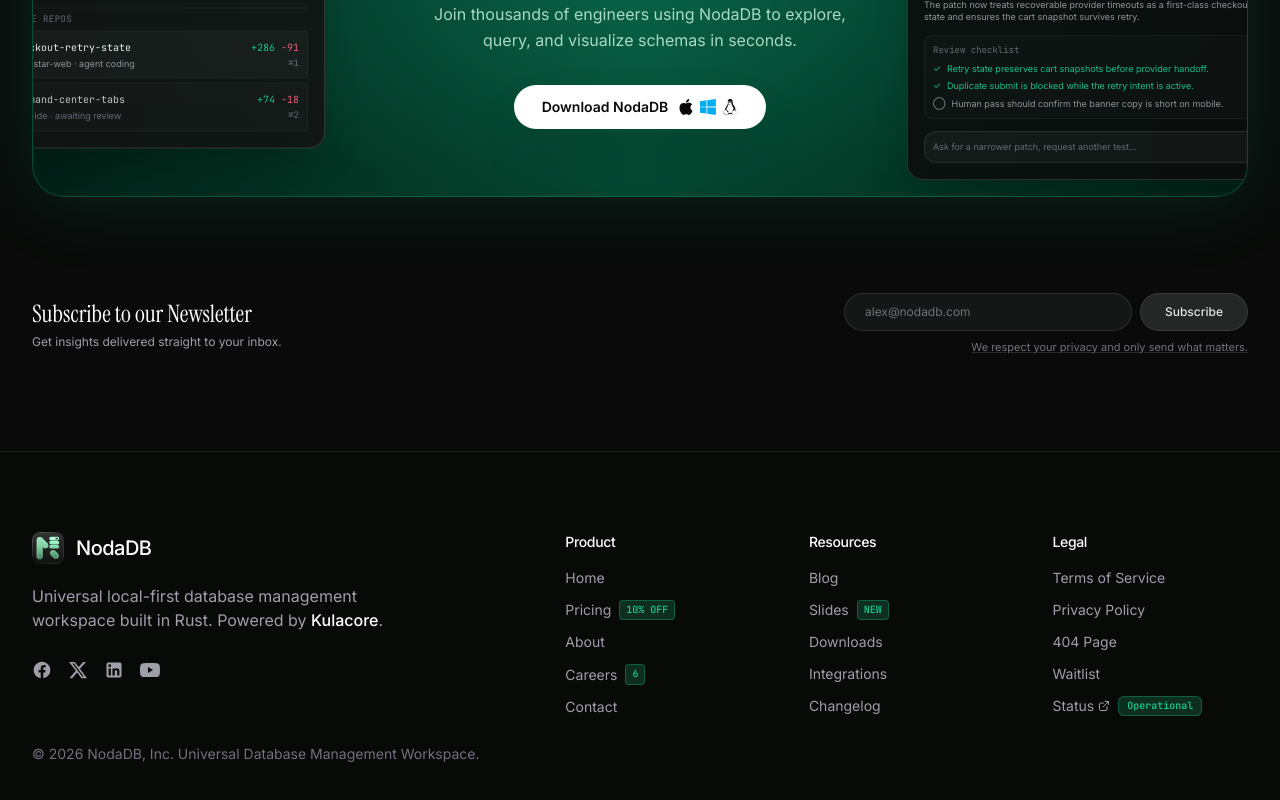
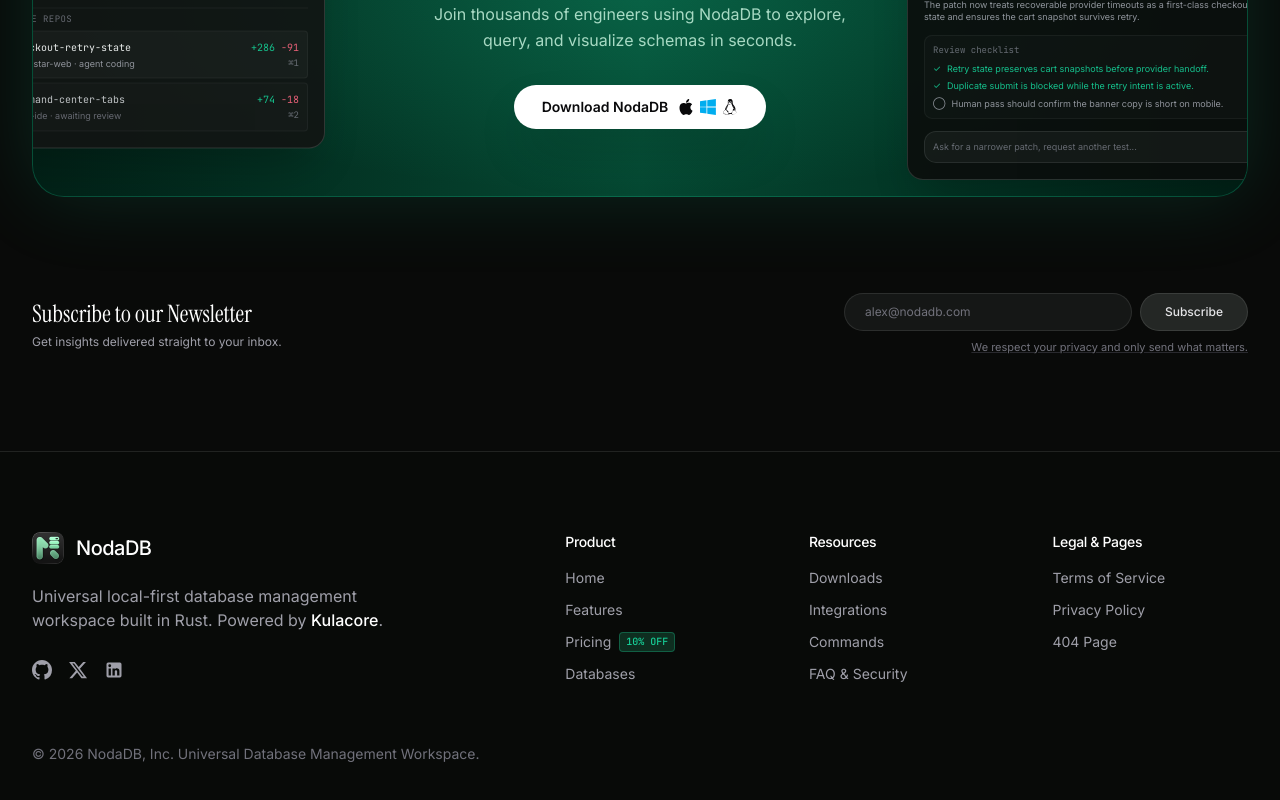
Before and after one commit to ElvinEga/NodaDB_Landing, a Next.js app: page / in a window 1280 px wide. Shown: the part 10057-10857 px from the top of the page. Built offline with nearby package versions, Linux system fonts and the light colour scheme.

Commit message:
Update footer links and social media icons
Update footer navigation links and social media icons to point to active
pages and external platforms

```diff
--- a/components/Footer.tsx
+++ b/components/Footer.tsx
@@ -32,30 +32,23 @@
 
               {/* Social Icons Row */}
               <div className="flex items-center gap-4 text-zinc-400 pt-2">
-                {/* Facebook */}
-                <a href="#" className="hover:text-white transition-colors" aria-label="Facebook">
+                {/* GitHub */}
+                <a href="https://github.com/ElvinEga/NodaDB" target="_blank" rel="noopener noreferrer" className="hover:text-white transition-colors" aria-label="GitHub">
                   <svg className="w-5 h-5" fill="currentColor" viewBox="0 0 24 24">
-                    <path d="M22 12c0-5.523-4.477-10-10-10S2 6.477 2 12c0 4.991 3.657 9.128 8.438 9.878v-6.987h-2.54V12h2.54V9.797c0-2.506 1.492-3.89 3.777-3.89 1.094 0 2.238.195 2.238.195v2.46h-1.26c-1.243 0-1.63.771-1.63 1.562V12h2.773l-.443 2.891h-2.33v6.988C18.343 21.128 22 16.991 22 12z" />
+                    <path d="M12 0C5.37 0 0 5.37 0 12c0 5.31 3.435 9.795 8.205 11.385.6.105.825-.255.825-.57 0-.285-.015-1.23-.015-2.235-3.015.555-3.795-.735-4.035-1.41-.135-.345-.72-1.41-1.23-1.695-.42-.225-1.02-.78-.015-.795.945-.015 1.62.87 1.845 1.23 1.08 1.815 2.805 1.305 3.495.99.105-.78.42-1.305.765-1.605-2.67-.3-5.46-1.335-5.46-5.925 0-1.305.465-2.385 1.23-3.225-.12-.3-.54-1.53.12-3.18 0 0 1.005-.315 3.3 1.23.96-.27 1.98-.405 3-.405s2.04.135 3 .405c2.295-1.56 3.3-1.23 3.3-1.23.66 1.65.24 2.88.12 3.18.765.84 1.23 1.905 1.23 3.225 0 4.605-2.805 5.625-5.475 5.925.435.375.81 1.095.81 2.22 0 1.605-.015 2.895-.015 3.3 0 .315.225.69.825.57A12.02 12.02 0 0024 12c0-6.63-5.37-12-12-12z" />
                   </svg>
                 </a>
                 {/* X / Twitter */}
-                <a href="#" className="hover:text-white transition-colors" aria-label="X">
+                <a href="https://x.com/NodaDB" target="_blank" rel="noopener noreferrer" className="hover:text-white transition-colors" aria-label="X">
                   <svg className="w-5 h-5" fill="currentColor" viewBox="0 0 24 24">
                     <path d="M18.244 2.25h3.308l-7.227 8.26 8.502 11.24H16.17l-5.214-6.817L4.99 21.75H1.68l7.73-8.835L1.254 2.25H8.08l4.713 6.231zm-1.161 17.52h1.833L7.084 4.126H5.117z" />
                   </svg>
                 </a>
 
                 {/* LinkedIn */}
-                <a href="#" className="hover:text-white transition-colors" aria-label="LinkedIn">
+                <a href="https://linkedin.com/company/nodadb" target="_blank" rel="noopener noreferrer" className="hover:text-white transition-colors" aria-label="LinkedIn">
                   <svg className="w-5 h-5" fill="currentColor" viewBox="0 0 24 24">
                     <path d="M19 3a2 2 0 0 1 2 2v14a2 2 0 0 1-2 2H5a2 2 0 0 1-2-2V5a2 2 0 0 1 2-2h14m-.5 15.5v-5.3a3.26 3.26 0 0 0-3.26-3.26c-.85 0-1.84.52-2.28 1.3v-1.11h-2.79v8.37h2.79v-4.93c0-.77.62-1.4 1.39-1.4a1.4 1.4 0 0 1 1.4 1.4v4.93h2.75M6.88 8.56a1.68 1.68 0 0 0 1.68-1.68c0-.93-.75-1.69-1.68-1.69a1.69 1.69 0 0 0-1.69 1.69c0 .93.76 1.68 1.69 1.68m1.39 9.94v-8.37H5.5v8.37h2.77z" />
-                  </svg>
-                </a>
-
-                {/* YouTube */}
-                <a href="#" className="hover:text-white transition-colors" aria-label="YouTube">
-                  <svg className="w-5 h-5" fill="currentColor" viewBox="0 0 24 24">
-                    <path d="M23.498 6.186a3.016 3.016 0 0 0-2.122-2.136C19.505 3.545 12 3.545 12 3.545s-7.505 0-9.377.505A3.017 3.017 0 0 0 .502 6.186C0 8.07 0 12 0 12s0 3.93.502 5.814a3.016 3.016 0 0 0 2.122 2.136c1.871.505 9.376.505 9.376.505s7.505 0 9.377-.505a3.015 3.015 0 0 0 2.122-2.136C24 15.93 24 12 24 12s0-3.93-.502-5.814zM9.545 15.568V8.432L15.818 12l-6.273 3.568z" />
                   </svg>
                 </a>
               </div>
@@ -78,7 +71,10 @@
                   <Link href="/" className="hover:text-white transition-colors">Home</Link>
                 </li>
                 <li>
-                  <Link href="#pricing" className="hover:text-white transition-colors inline-flex items-center gap-2">
+                  <Link href="/#features" className="hover:text-white transition-colors">Features</Link>
+                </li>
+                <li>
+                  <Link href="/#pricing" className="hover:text-white transition-colors inline-flex items-center gap-2">
                     <span>Pricing</span>
                     <span className="px-1.5 py-0.5 text-[10px] rounded bg-[#0E2E20] border border-[#17CF97]/30 text-[#17CF97] font-mono font-medium">
                       10% OFF
@@ -86,18 +82,7 @@
                   </Link>
                 </li>
                 <li>
-                  <Link href="#" className="hover:text-white transition-colors">About</Link>
-                </li>
-                <li>
-                  <Link href="#" className="hover:text-white transition-colors inline-flex items-center gap-2">
-                    <span>Careers</span>
-                    <span className="px-1.5 py-0.5 text-[10px] rounded bg-[#0E2E20] border border-[#17CF97]/30 text-[#17CF97] font-mono font-medium">
-                      6
-                    </span>
-                  </Link>
-                </li>
-                <li>
-                  <Link href="#" className="hover:text-white transition-colors">Contact</Link>
+                  <Link href="/#integrations" className="hover:text-white transition-colors">Databases</Link>
                 </li>
               </ul>
             </div>
@@ -107,53 +92,32 @@
               <h3 className="text-sm font-medium text-white tracking-tight">Resources</h3>
               <ul className="space-y-3 text-sm text-zinc-400">
                 <li>
-                  <Link href="#" className="hover:text-white transition-colors">Blog</Link>
-                </li>
-                <li>
-                  <Link href="#" className="hover:text-white transition-colors inline-flex items-center gap-2">
-                    <span>Slides</span>
-                    <span className="px-1.5 py-0.5 text-[10px] rounded bg-[#0E2E20] border border-[#17CF97]/30 text-[#17CF97] font-mono font-medium">
-                      NEW
-                    </span>
-                  </Link>
-                </li>
-                <li>
                   <Link href="/download" className="hover:text-white transition-colors">Downloads</Link>
                 </li>
                 <li>
-                  <Link href="#integrations" className="hover:text-white transition-colors">Integrations</Link>
+                  <Link href="/#integrations" className="hover:text-white transition-colors">Integrations</Link>
                 </li>
                 <li>
-                  <Link href="#" className="hover:text-white transition-colors">Changelog</Link>
+                  <Link href="/#commands" className="hover:text-white transition-colors">Commands</Link>
+                </li>
+                <li>
+                  <Link href="/#faq" className="hover:text-white transition-colors">FAQ &amp; Security</Link>
                 </li>
               </ul>
             </div>
 
             {/* Column 3: Legal */}
             <div className="space-y-4">
-              <h3 className="text-sm font-medium text-white tracking-tight">Legal</h3>
+              <h3 className="text-sm font-medium text-white tracking-tight">Legal &amp; Pages</h3>
               <ul className="space-y-3 text-sm text-zinc-400">
                 <li>
-                  <Link href="#" className="hover:text-white transition-colors">Terms of Service</Link>
+                  <Link href="/terms" className="hover:text-white transition-colors">Terms of Service</Link>
                 </li>
                 <li>
-                  <Link href="#" className="hover:text-white transition-colors">Privacy Policy</Link>
+                  <Link href="/privacy" className="hover:text-white transition-colors">Privacy Policy</Link>
                 </li>
                 <li>
-                  <Link href="#" className="hover:text-white transition-colors">404 Page</Link>
-                </li>
-                <li>
-                  <Link href="#" className="hover:text-white transition-colors">Waitlist</Link>
-                </li>
-                <li>
-                  <Link href="#" className="hover:text-white transition-colors inline-flex items-center gap-2">
-                    <span className="flex items-center gap-1">
-                      Status <ExternalLink className="w-3 h-3 text-zinc-400" />
-                    </span>
-                    <span className="px-2 py-0.5 text-[10px] rounded-md bg-[#0E2E20] border border-[#17CF97]/30 text-[#17CF97] font-mono font-medium">
-                      Operational
-                    </span>
-                  </Link>
+                  <Link href="/404-test" className="hover:text-white transition-colors">404 Page</Link>
                 </li>
               </ul>
             </div>
```
